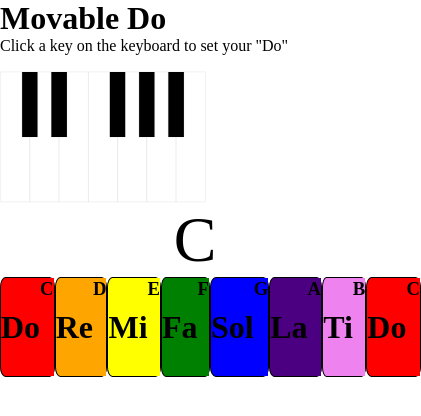
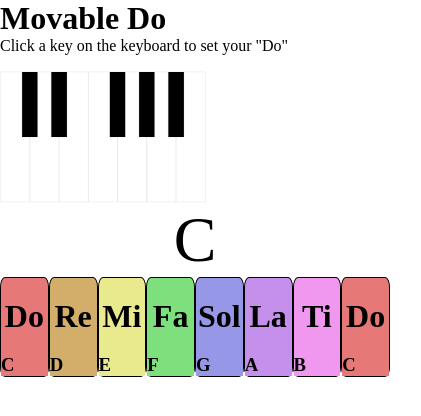
Before and after one commit to natedaniels42/movable-do, a React (Create React App) app: page / in a window 390 px wide. Shown: the top 416 px of the page, 421 px wide, since content can reach past the window. Built offline with nearby package versions, Linux system fonts and the light colour scheme.

Commit message:
Style changes for increased responsiveness

```diff
--- a/src/App.css
+++ b/src/App.css
@@ -50,34 +50,43 @@
   font-size: 2rem;
 }
 
+
+
 #do {
-  background-color: red;
+  background-color: rgb(231, 120, 120);
 }
 
 #re {
-  background-color: orange;
+  background-color: rgb(211, 174, 106);
 }
 
 #mi {
-  background-color: yellow;
+  background-color: rgb(233, 233, 142);
 }
 
 #fa {
-  background-color: green;
+  background-color: rgb(125, 224, 125);
 }
 
 #sol {
-  background-color: blue;
+  background-color: rgb(151, 151, 231);
 }
 
 #la {
-  background-color: indigo;
+  background-color: rgb(197, 144, 235);
 }
 
 #ti {
-  background-color: violet;
+  background-color: rgb(240, 152, 240);
 }
 
 #do2 {
-  background-color: red;
+  background-color: rgb(231, 120, 120);
 }
+
+@media screen {
+  .syllable {
+    display: flex;
+    flex-direction: column;
+  }
+}
--- a/src/components/Keyboard.js
+++ b/src/components/Keyboard.js
@@ -1,5 +1,3 @@
-import React, { useState } from 'react';
-
 import '../App.css';
 
 const Keyboard = (props) => {
```
